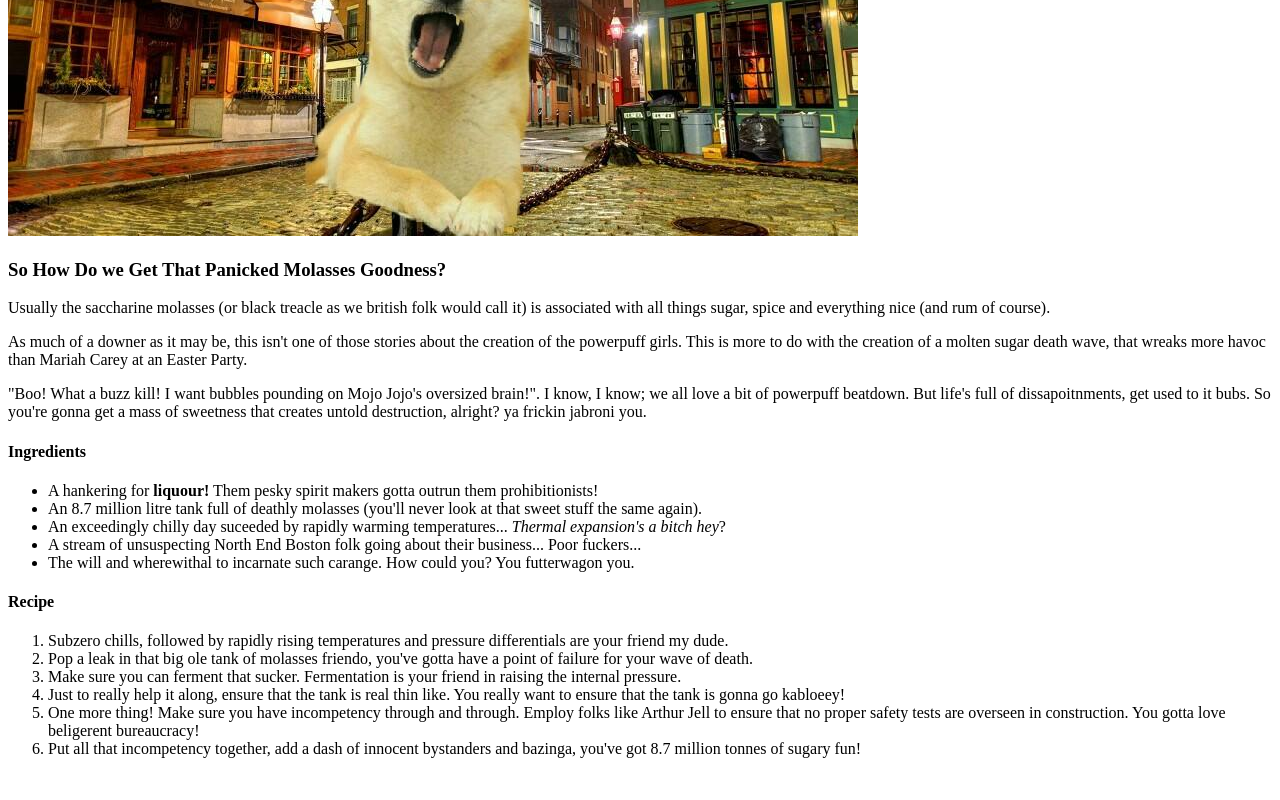
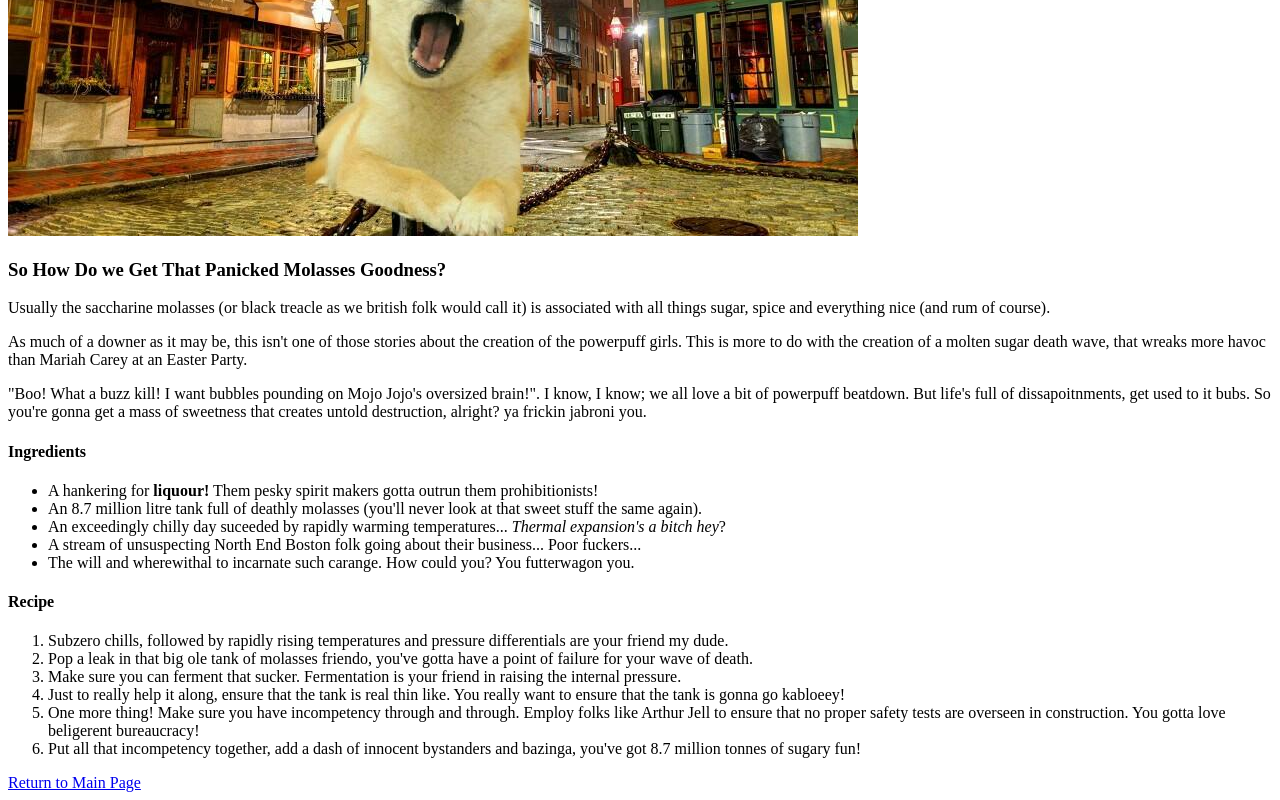
Before and after one commit to TheInfamousGrim/odin-recipes, a plain HTML site: page pages/molasses-flood.html in a window 1280 px wide. Shown: the part 804-1604 px from the top of the page. Before the commit the page ends 1578 px from the top, so only its background shows below. Drawn offline with Linux system fonts and the light colour scheme.

Commit message:
Added hyperlinks to main page

```diff
--- a/pages/molasses-flood.html
+++ b/pages/molasses-flood.html
@@ -38,5 +38,7 @@
             <li>One more thing! Make sure you have incompetency through and through. Employ folks like Arthur Jell to ensure that no proper safety tests are overseen in construction. You gotta love beligerent bureaucracy!</li>
             <li>Put all that incompetency together, add a dash of innocent bystanders and bazinga, you've got 8.7 million tonnes of sugary fun!</li>
         </ol>
+
+        <a href="../Index.html">Return to Main Page</a>
     </body>
 </html>
```
Also changed, not shown: pages/pepsi-juice.html (+2 -0 lines).
